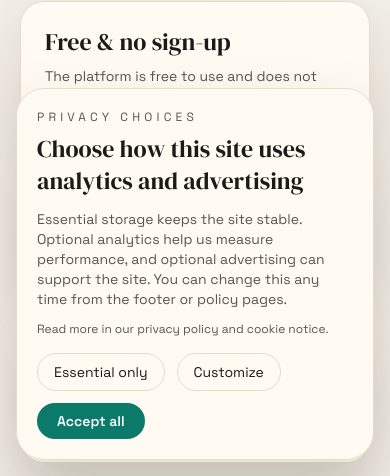
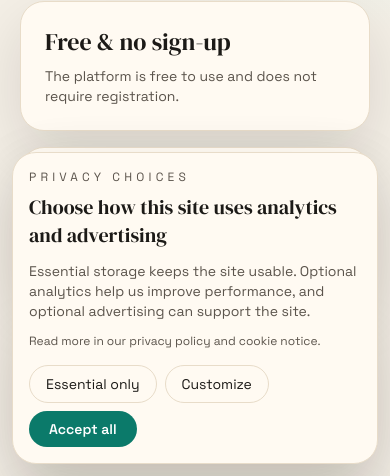
Before and after one commit to smartcalculatortools/smartcalculator.tools, a Next.js app: page /about in a window 390 px wide. Shown: the part 368-844 px from the top of the page. Built offline with nearby package versions, Linux system fonts and the light colour scheme; no server answers.

Commit message:
Improve consent persistence and compact banner UX

```diff
--- a/src/app/globals.css
+++ b/src/app/globals.css
@@ -47,6 +47,11 @@ body {
   text-rendering: optimizeLegibility;
 }
 
+html[data-consent-interacted="true"]
+  [data-consent-banner]:not([data-consent-open="true"]) {
+  display: none !important;
+}
+
 ::selection {
   background: #0b7a6a;
   color: #fff7e9;
--- a/src/components/ConsentBanner.tsx
+++ b/src/components/ConsentBanner.tsx
@@ -22,8 +22,22 @@ declare global {
   }
 }
 
+function syncConsentMarker(hasInteracted: boolean) {
+  if (typeof document === "undefined") {
+    return;
+  }
+
+  if (hasInteracted) {
+    document.documentElement.setAttribute("data-consent-interacted", "true");
+    return;
+  }
+
+  document.documentElement.removeAttribute("data-consent-interacted");
+}
+
 function applyConsent(nextState: ConsentState) {
   writeStoredConsentState(nextState);
+  syncConsentMarker(nextState.hasInteracted);
   window.gtag?.("consent", "update", buildGtagConsentState(nextState));
 }
 
@@ -58,6 +72,10 @@ export default function ConsentBanner() {
     };
   }, [consentState]);
 
+  useEffect(() => {
+    syncConsentMarker(consentState.hasInteracted);
+  }, [consentState.hasInteracted]);
+
   const isVisible = !consentState.hasInteracted || isOpen;
 
   if (!isVisible) {
@@ -65,20 +83,28 @@ export default function ConsentBanner() {
   }
 
   return (
-    <div className="fixed inset-x-0 bottom-0 z-50 px-4 pb-4 sm:px-6">
-      <div className="mx-auto w-full max-w-5xl rounded-[28px] border border-stroke bg-surface p-5 shadow-soft">
-        <div className="flex flex-col gap-4 lg:flex-row lg:items-start lg:justify-between">
-          <div className="max-w-3xl">
+    <div
+      data-consent-banner
+      data-consent-open={isOpen ? "true" : undefined}
+      className="fixed inset-x-0 bottom-0 z-50 px-3 pb-3 sm:px-4 sm:pb-4"
+    >
+      <div className="mx-auto flex w-full max-w-6xl justify-end">
+        <div
+          className={`pointer-events-auto w-full rounded-[24px] border border-stroke bg-surface p-4 shadow-soft sm:p-5 ${
+            showPreferences ? "max-w-3xl" : "max-w-xl"
+          }`}
+        >
+        <div className="flex flex-col gap-4 xl:flex-row xl:items-start xl:justify-between">
+          <div className="max-w-2xl">
             <p className="text-xs uppercase tracking-[0.35em] text-muted">
               Privacy choices
             </p>
-            <h2 className="mt-2 font-display text-2xl text-ink">
+            <h2 className="mt-2 font-display text-xl text-ink sm:text-2xl">
               Choose how this site uses analytics and advertising
             </h2>
             <p className="mt-3 text-sm text-muted">
-              Essential storage keeps the site stable. Optional analytics help us
-              measure performance, and optional advertising can support the site. You
-              can change this any time from the footer or policy pages.
+              Essential storage keeps the site usable. Optional analytics help us
+              improve performance, and optional advertising can support the site.
             </p>
             <p className="mt-3 text-xs text-muted">
               Read more in our{" "}
@@ -92,7 +118,7 @@ export default function ConsentBanner() {
               .
             </p>
           </div>
-          <div className="flex flex-wrap gap-3">
+          <div className="flex shrink-0 flex-wrap gap-2 xl:max-w-[13rem] xl:justify-end">
             <button
               type="button"
               onClick={() => {
@@ -209,6 +235,7 @@ export default function ConsentBanner() {
           </div>
         )}
       </div>
+      </div>
     </div>
   );
 }
--- a/src/components/ConsentModeScript.tsx
+++ b/src/components/ConsentModeScript.tsx
@@ -19,14 +19,22 @@ window.gtag = window.gtag || function gtag(){dataLayer.push(arguments);};
     var raw = window.localStorage.getItem(${JSON.stringify(consentStorageKey)});
     if (raw) {
       var parsed = JSON.parse(raw);
+      if (parsed && parsed.hasInteracted) {
+        document.documentElement.setAttribute("data-consent-interacted", "true");
+      } else {
+        document.documentElement.removeAttribute("data-consent-interacted");
+      }
       consent = {
         analytics_storage: parsed && parsed.analytics ? "granted" : "denied",
         ad_storage: parsed && parsed.ads ? "granted" : "denied",
         ad_user_data: parsed && parsed.ads ? "granted" : "denied",
         ad_personalization: parsed && parsed.ads ? "granted" : "denied"
       };
+    } else {
+      document.documentElement.removeAttribute("data-consent-interacted");
     }
   } catch (error) {
+    document.documentElement.removeAttribute("data-consent-interacted");
     consent = ${JSON.stringify(defaultConsent)};
   }
   window.gtag("consent", "default", consent);
--- a/src/lib/consent.ts
+++ b/src/lib/consent.ts
@@ -48,6 +48,18 @@ export function normalizeConsentState(value: unknown): ConsentState {
   };
 }
 
+export function parseStoredConsentState(rawValue: string | null): ConsentState {
+  if (!rawValue) {
+    return createDefaultConsentState();
+  }
+
+  try {
+    return normalizeConsentState(JSON.parse(rawValue));
+  } catch {
+    return createDefaultConsentState();
+  }
+}
+
 export function createAcceptedConsentState(): ConsentState {
   return {
     hasInteracted: true,
--- a/src/lib/consentStorage.ts
+++ b/src/lib/consentStorage.ts
@@ -4,6 +4,7 @@ import {
   consentStorageKey,
   createDefaultConsentState,
   normalizeConsentState,
+  parseStoredConsentState,
   type ConsentState,
 } from "@/lib/consent";
 
@@ -48,7 +49,7 @@ export function readStoredConsentState() {
       return cachedSnapshot;
     }
 
-    cachedSnapshot = normalizeConsentState(JSON.parse(rawValue));
+    cachedSnapshot = parseStoredConsentState(rawValue);
     cachedRawValue = rawValue;
     return cachedSnapshot;
   } catch {
```
Also changed, not shown: 1 other file (tests, documents, lock files or other folders).
